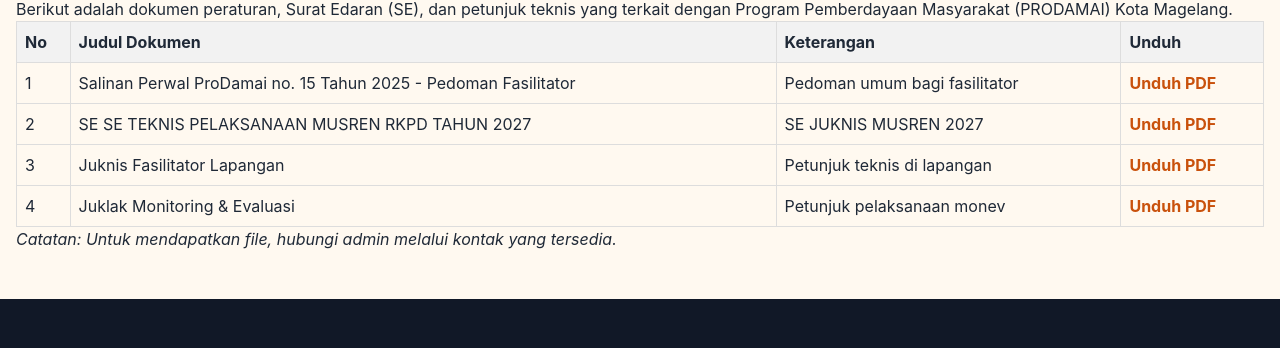
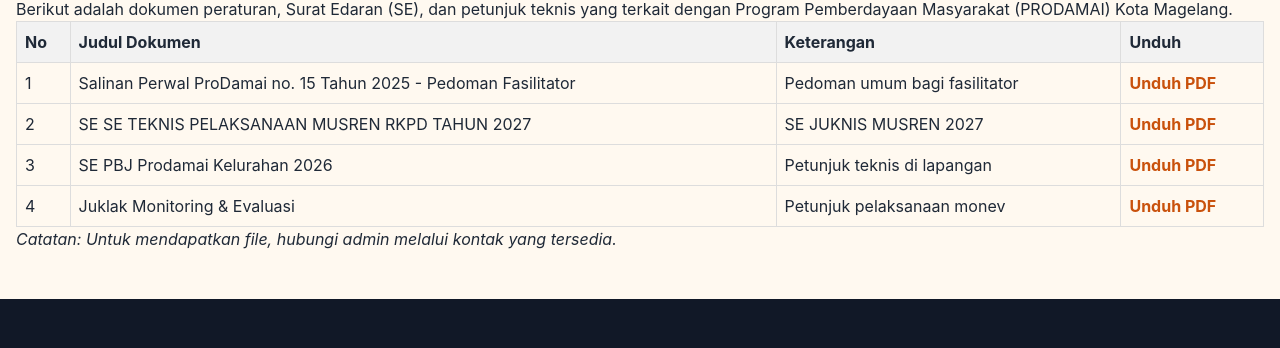
Before and after one commit to fasilitatormgl/siomai, a Jekyll site: the page built from peraturan.md, in a window 1280 px wide. Shown: the part 179-527 px from the top of the page. Built offline with Jekyll 4.4.1, drawn with Linux system fonts in a browser that asks for light colours; nearby versions of some CDN libraries.

Commit message:
Update peraturan.md

```diff
--- a/peraturan.md
+++ b/peraturan.md
@@ -42,10 +42,10 @@
       </tr>
       <tr>
         <td>3</td>
-        <td>Juknis Fasilitator Lapangan</td>
+        <td>SE PBJ Prodamai Kelurahan 2026</td>
         <td>Petunjuk teknis di lapangan</td>
         <td>
-          <a href="{{ site.baseurl }}/assets/dokumen/juknis-fasilitator.pdf" target="_blank" rel="noopener noreferrer">
+          <a href="{{ site.baseurl }}/assets/dokumen/SE_PBJ_Prodamai_Kelurahan_2026.pdf" target="_blank" rel="noopener noreferrer">
             Unduh PDF
           </a>
         </td>
```
